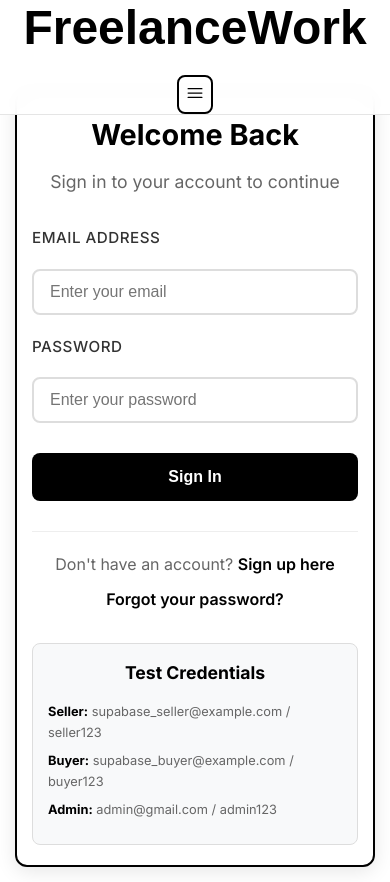
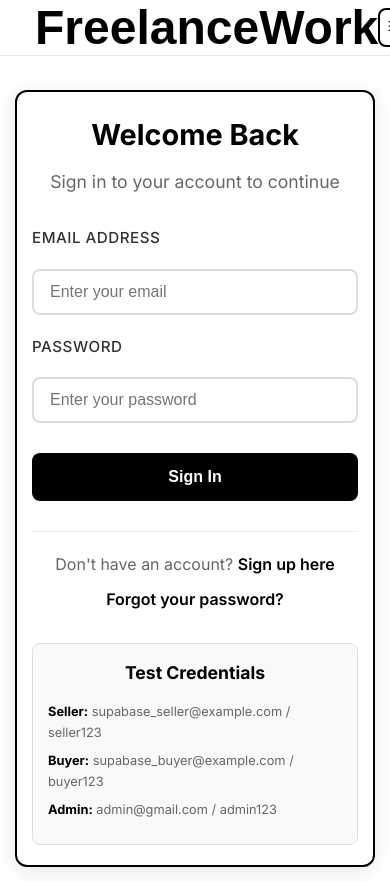
Before and after one commit to toaha-unc/react-final, a React (Create React App) app: page /login in a window 390 px wide. Built offline with nearby package versions, Linux system fonts and the light colour scheme.

Commit message:
add update 5

```diff
--- a/src/components/Header.css
+++ b/src/components/Header.css
@@ -17,6 +17,14 @@
   justify-content: space-between;
   padding: 20px 0;
   position: relative;
+}
+
+.header-top {
+  display: none;
+}
+
+.desktop-logo {
+  display: block;
 }
 
 .logo a {
@@ -229,6 +237,8 @@
   color: #000;
   transition: all 0.3s ease;
   flex-shrink: 0;
+  position: relative;
+  z-index: 1001;
 }
 
 .mobile-menu-btn:hover {
@@ -263,13 +273,24 @@
   }
 
   .header-content {
-    flex-wrap: nowrap;
-    gap: 15px;
+    flex-direction: column;
+    gap: 0;
+  }
+
+  .header-top {
+    display: flex;
+    width: 100%;
+    justify-content: space-between;
+    align-items: center;
+  }
+
+  .desktop-logo {
+    display: none;
   }
 
   .nav {
     position: fixed;
-    top: 100%;
+    top: 80px;
     left: 0;
     right: 0;
     background-color: #fff;
--- a/src/components/Header.js
+++ b/src/components/Header.js
@@ -62,7 +62,19 @@ const Header = () => {
       <header className="header">
         <div className="container">
           <div className="header-content">
-            <div className="logo">
+            <div className="header-top">
+              <div className="logo">
+                <button onClick={handleLogoClick} className="logo-btn">
+                  <h2>FreelanceWork</h2>
+                </button>
+              </div>
+
+              <button className="mobile-menu-btn" onClick={toggleMenu}>
+                {isMenuOpen ? <XMarkIcon /> : <Bars3Icon />}
+              </button>
+            </div>
+
+            <div className="logo desktop-logo">
               <button onClick={handleLogoClick} className="logo-btn">
                 <h2>FreelanceWork</h2>
               </button>
@@ -183,10 +195,6 @@ const Header = () => {
                 </>
               )}
             </div>
-
-            <button className="mobile-menu-btn" onClick={toggleMenu}>
-              {isMenuOpen ? <XMarkIcon /> : <Bars3Icon />}
-            </button>
           </div>
         </div>
       </header>
```
